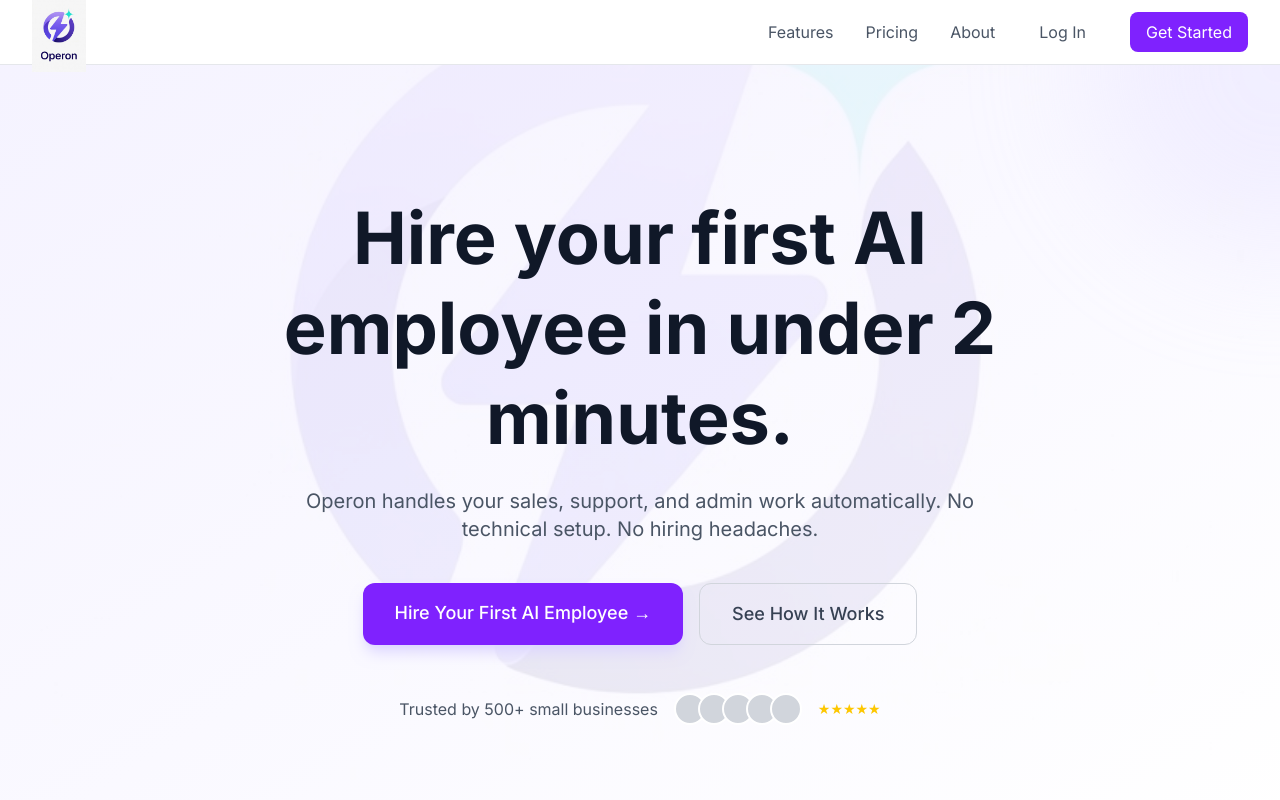
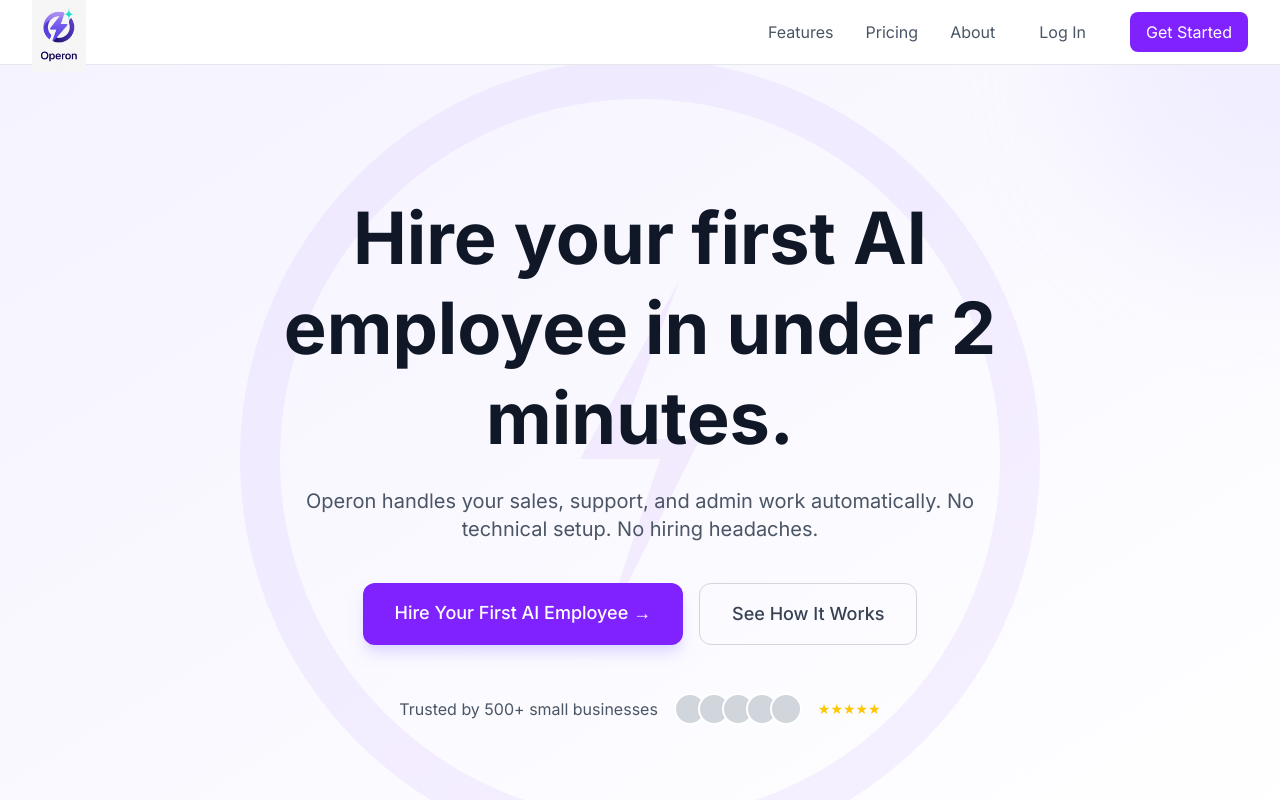
Before and after one commit to Antarestravelclub/Operon, a React (Vite) app: page / in a window 1280 px wide. Shown: the top 800 px of the page. Built offline with nearby package versions, Linux system fonts and the light colour scheme.

Commit message:
Replace image watermark with CSS violet circle+lightning

```diff
--- a/src/pages/Landing.tsx
+++ b/src/pages/Landing.tsx
@@ -151,8 +151,13 @@ export default function Landing() {
         <div className="absolute inset-0 bg-gradient-to-br from-violet-50 to-transparent pointer-events-none" />
         <div className="absolute top-0 right-0 w-96 h-96 bg-violet-200 rounded-full filter blur-3xl opacity-30 translate-x-1/2 -translate-y-1/2" />
         {/* Watermark */}
-        <div className="absolute inset-0 flex items-center justify-center pointer-events-none">
-          <img src="/operon-logo.jpg" alt="" className="w-[1800px] h-[1800px] object-contain select-none" style={{ opacity: 0.08, mixBlendMode: 'multiply' }} />
+        <div className="absolute inset-0 flex items-center justify-center pointer-events-none select-none" style={{ opacity: 0.06 }}>
+          <div className="relative flex items-center justify-center" style={{ width: '800px', height: '800px' }}>
+            <div className="absolute inset-0 rounded-full border-[40px] border-violet-600" />
+            <svg width="400" height="400" viewBox="0 0 100 100" className="text-violet-600 fill-violet-600">
+              <polygon points="60,5 35,50 55,50 40,95 65,45 45,45" />
+            </svg>
+          </div>
         </div>
 
         <div className="relative max-w-7xl mx-auto px-4 sm:px-6 lg:px-8 py-24 md:py-32">
```
